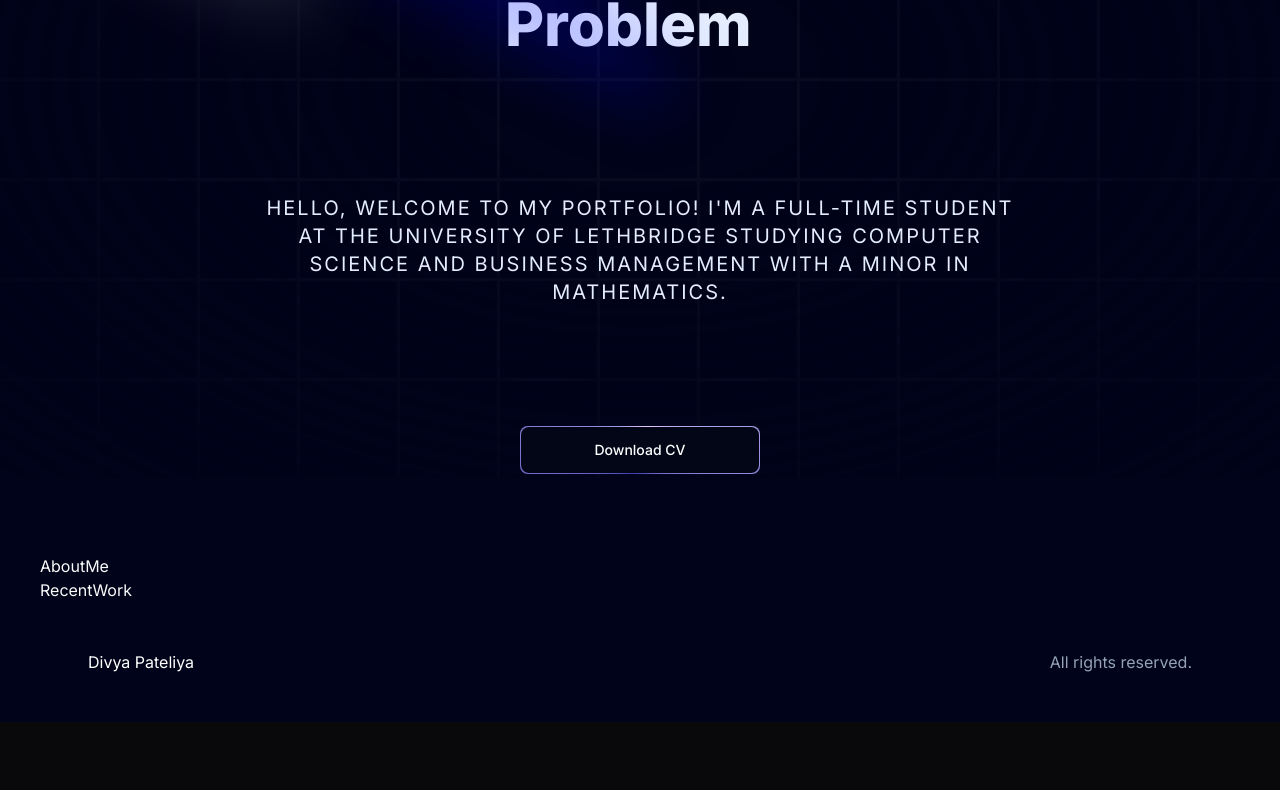
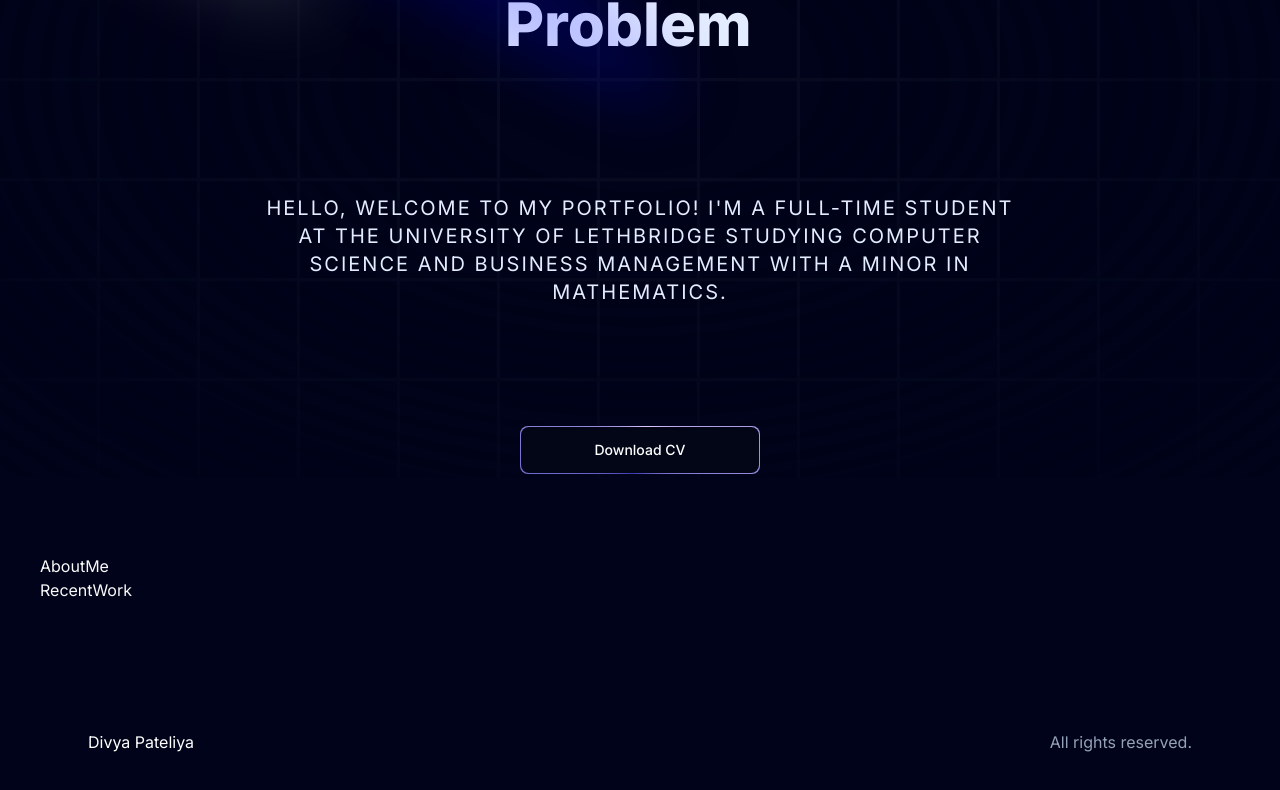
Before and after one commit to DibsTHEgreat/portfolio_2024, a Next.js app: page / in a window 1280 px wide. Shown: the part 322-1112 px from the top of the page. Before the commit the page ends 1044 px from the top, so only its background shows below. Built offline with nearby package versions, Linux system fonts and the light colour scheme.

Commit message:
progress

```diff
--- a/app/page.tsx
+++ b/app/page.tsx
@@ -6,14 +6,14 @@ import Navbar from "@/components/Navbar";
 
 export default function Home() {
   return (
-    <main className="relative bg-black-100 flex flex-col overflow-hidden mx-auto sm:px-10  px-5">
+    <main className="relative bg-black-100 flex flex-col overflow-hidden mx-auto sm:px-10 px-5">
       <Navbar />
         <div className="w-full justify-center items-center">
             <Hero />
             <AboutMe />
             <RecentWork />
+            <Footer />
         </div>
-      <Footer />
     </main>
   );
 }
--- a/components/Footer.tsx
+++ b/components/Footer.tsx
@@ -2,7 +2,7 @@ import React from 'react'
 
 const Footer = () => {
   return (
-    <footer className="text-white">
+    <footer className="w-full pt-20 pb-10 text-white">
         <div className="container p-12 flex justify-between">
             <span>Divya Pateliya</span>
             <p className="text-slate-400">All rights reserved.</p>
```
